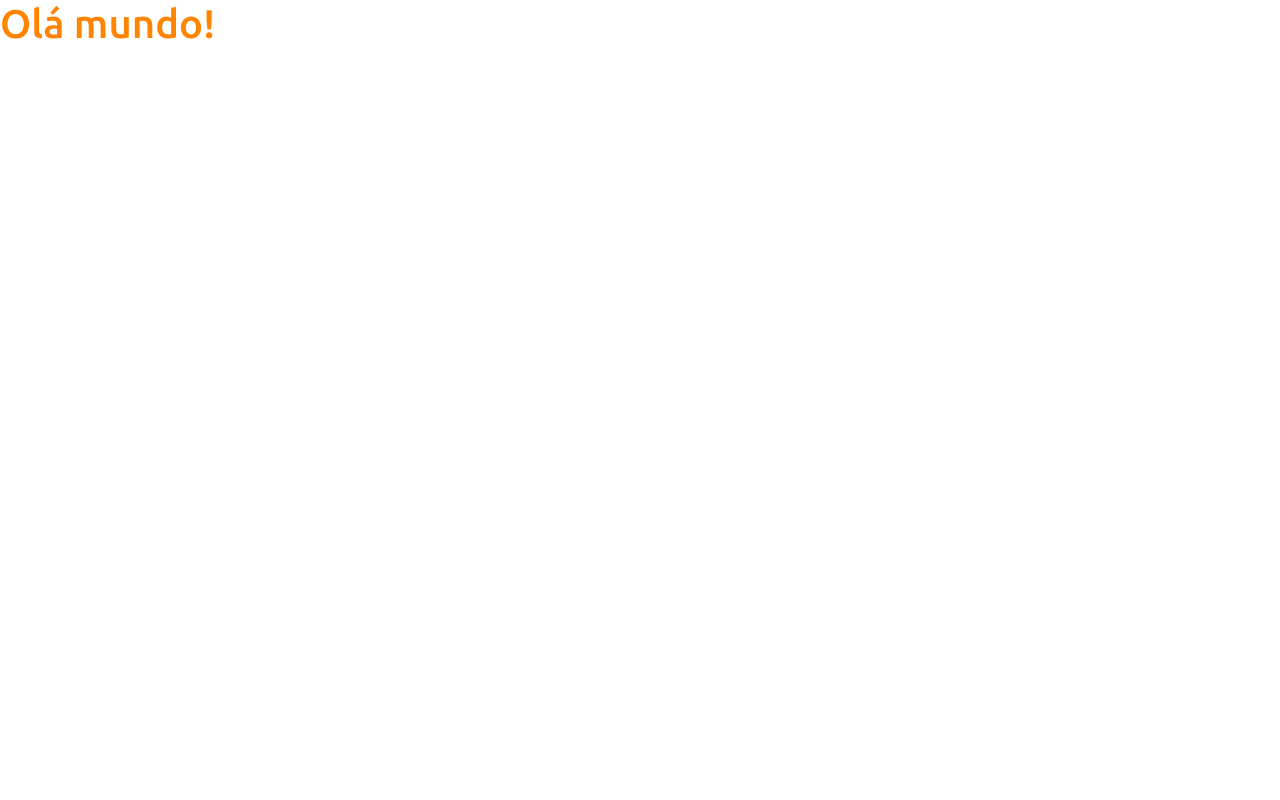
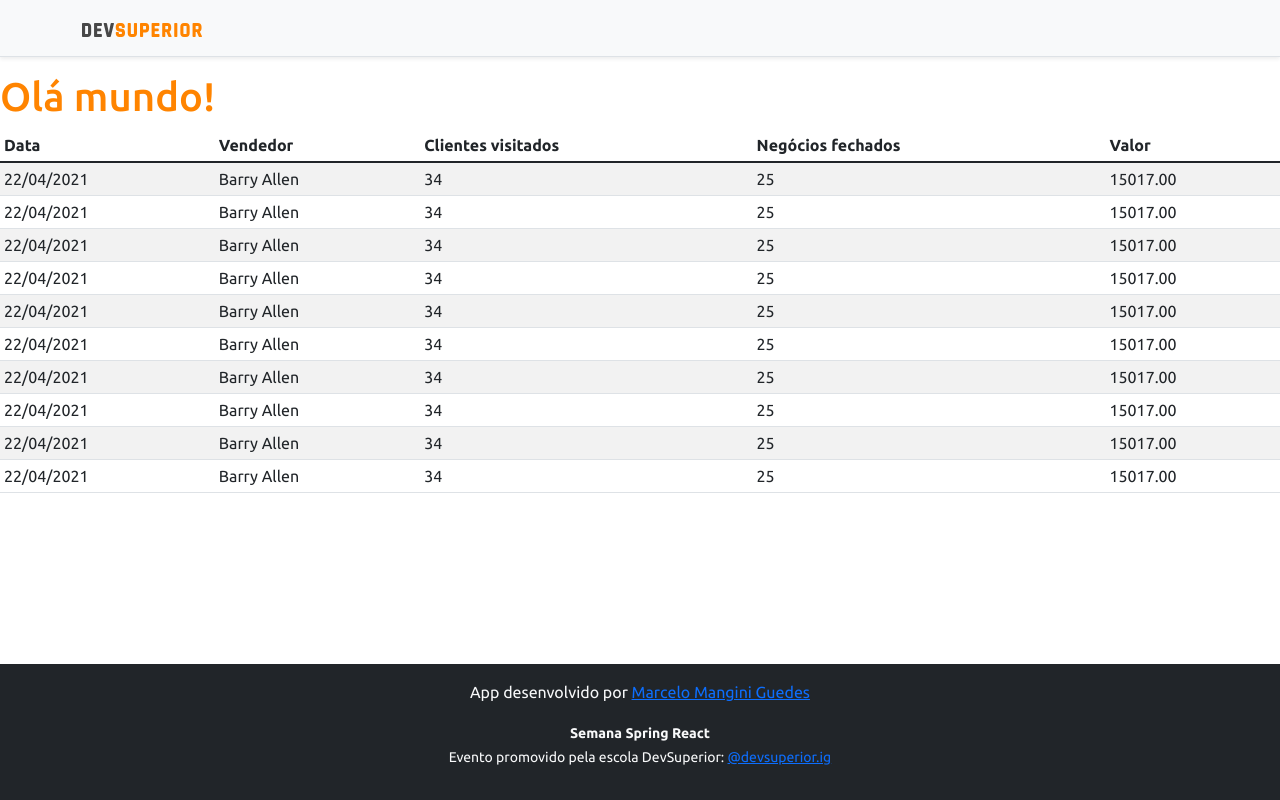
Before and after one commit to marcelomangini/projeto-sds4, a React (Create React App) app in the folder frontend/: page / in a window 1280 px wide. Built offline with nearby package versions, Linux system fonts and the light colour scheme.

Commit message:
Basic static components

```diff
--- a/frontend/src/App.tsx
+++ b/frontend/src/App.tsx
@@ -1,8 +1,17 @@
+import NavBar from 'components/navBar';
+import Footer from 'components/Footer';
+import DataTable from 'components/DataTable';
+
 function App() {
   return (
-    <div>
-      <h1 className="text-primary">Olá mundo!</h1>
-    </div>
+    <>
+      <NavBar />
+      <div>
+        <h1 className="text-primary">Olá mundo!</h1>
+      </div>
+      <DataTable />
+      <Footer />
+    </>
   );
 }
 
--- /dev/null
+++ b/frontend/src/components/DataTable/index.tsx
@@ -0,0 +1,91 @@
+const DataTable = () => {
+  return (
+    <div className="table-responsive">
+      <table className="table table-striped table-sm">
+        <thead>
+          <tr>
+            <th>Data</th>
+            <th>Vendedor</th>
+            <th>Clientes visitados</th>
+            <th>Negócios fechados</th>
+            <th>Valor</th>
+          </tr>
+        </thead>
+        <tbody>
+          <tr>
+            <td>22/04/2021</td>
+            <td>Barry Allen</td>
+            <td>34</td>
+            <td>25</td>
+            <td>15017.00</td>
+          </tr>
+          <tr>
+            <td>22/04/2021</td>
+            <td>Barry Allen</td>
+            <td>34</td>
+            <td>25</td>
+            <td>15017.00</td>
+          </tr>
+          <tr>
+            <td>22/04/2021</td>
+            <td>Barry Allen</td>
+            <td>34</td>
+            <td>25</td>
+            <td>15017.00</td>
+          </tr>
+          <tr>
+            <td>22/04/2021</td>
+            <td>Barry Allen</td>
+            <td>34</td>
+            <td>25</td>
+            <td>15017.00</td>
+          </tr>
+          <tr>
+            <td>22/04/2021</td>
+            <td>Barry Allen</td>
+            <td>34</td>
+            <td>25</td>
+            <td>15017.00</td>
+          </tr>
+          <tr>
+            <td>22/04/2021</td>
+            <td>Barry Allen</td>
+            <td>34</td>
+            <td>25</td>
+            <td>15017.00</td>
+          </tr>
+          <tr>
+            <td>22/04/2021</td>
+            <td>Barry Allen</td>
+            <td>34</td>
+            <td>25</td>
+            <td>15017.00</td>
+          </tr>
+          <tr>
+            <td>22/04/2021</td>
+            <td>Barry Allen</td>
+            <td>34</td>
+            <td>25</td>
+            <td>15017.00</td>
+          </tr>
+          <tr>
+            <td>22/04/2021</td>
+            <td>Barry Allen</td>
+            <td>34</td>
+            <td>25</td>
+            <td>15017.00</td>
+          </tr>
+          <tr>
+            <td>22/04/2021</td>
+            <td>Barry Allen</td>
+            <td>34</td>
+            <td>25</td>
+            <td>15017.00</td>
+          </tr>
+        </tbody>
+      </table>
+    </div>
+  );
+};
+
+export default DataTable;
--- /dev/null
+++ b/frontend/src/components/Footer/index.tsx
@@ -0,0 +1,34 @@
+const Footer = () => {
+  return (
+    <footer className="footer mt-auto py-3 bg-dark">
+      <div className="container">
+        <p className="text-light">
+          App desenvolvido por{' '}
+          <a
+            href="https://github.com/marcelomangini"
+            target="_blank"
+            rel="noreferrer"
+          >
+            Marcelo Mangini Guedes
+          </a>
+        </p>
+        <p className="text-light">
+          <small>
+            <strong>Semana Spring React</strong>
+            <br />
+            Evento promovido pela escola DevSuperior:{' '}
+            <a
+              href="https://instagram.com/devsuperior.ig"
+              target="_blank"
+              rel="noreferrer"
+            >
+              @devsuperior.ig
+            </a>
+          </small>
+        </p>
+      </div>
+    </footer>
+  );
+};
+
+export default Footer;
--- /dev/null
+++ b/frontend/src/components/navBar/index.tsx
@@ -0,0 +1,15 @@
+import ImgDsDark from 'assets/img/ds-dark.svg';
+
+const NavBar = () => {
+  return (
+    <div className="d-flex flex-column flex-md-row align-items-center p-3 px-md-4 mb-3 bg-light border-bottom shadow-sm">
+      <div className="container">
+        <nav className="my-2 my-md-0 mr-md-3">
+          <img src={ImgDsDark} alt="DevSuperior" width="120" />
+        </nav>
+      </div>
+    </div>
+  );
+};
+
+export default NavBar;
```
Also changed, not shown: frontend/tsconfig.json (+8 -2 lines), frontend/src/assets/img/ds-dark.svg (added).
